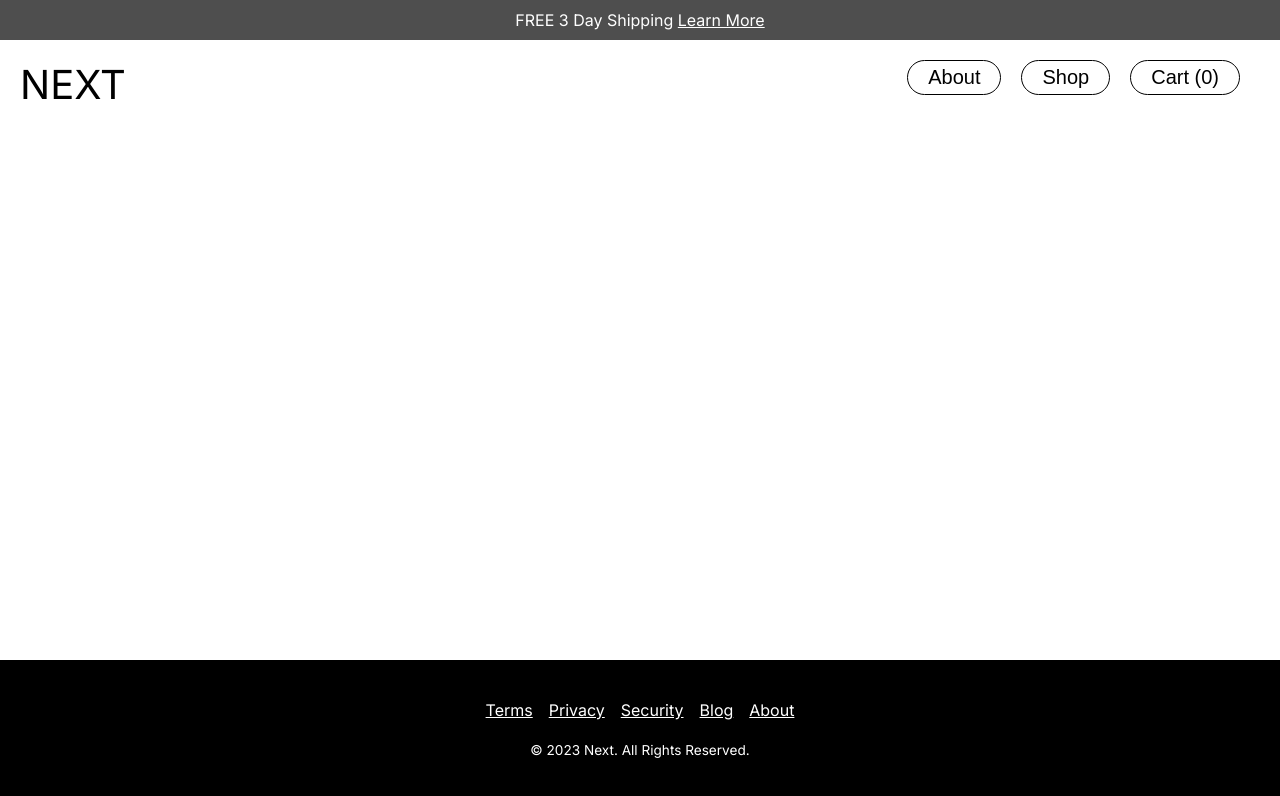
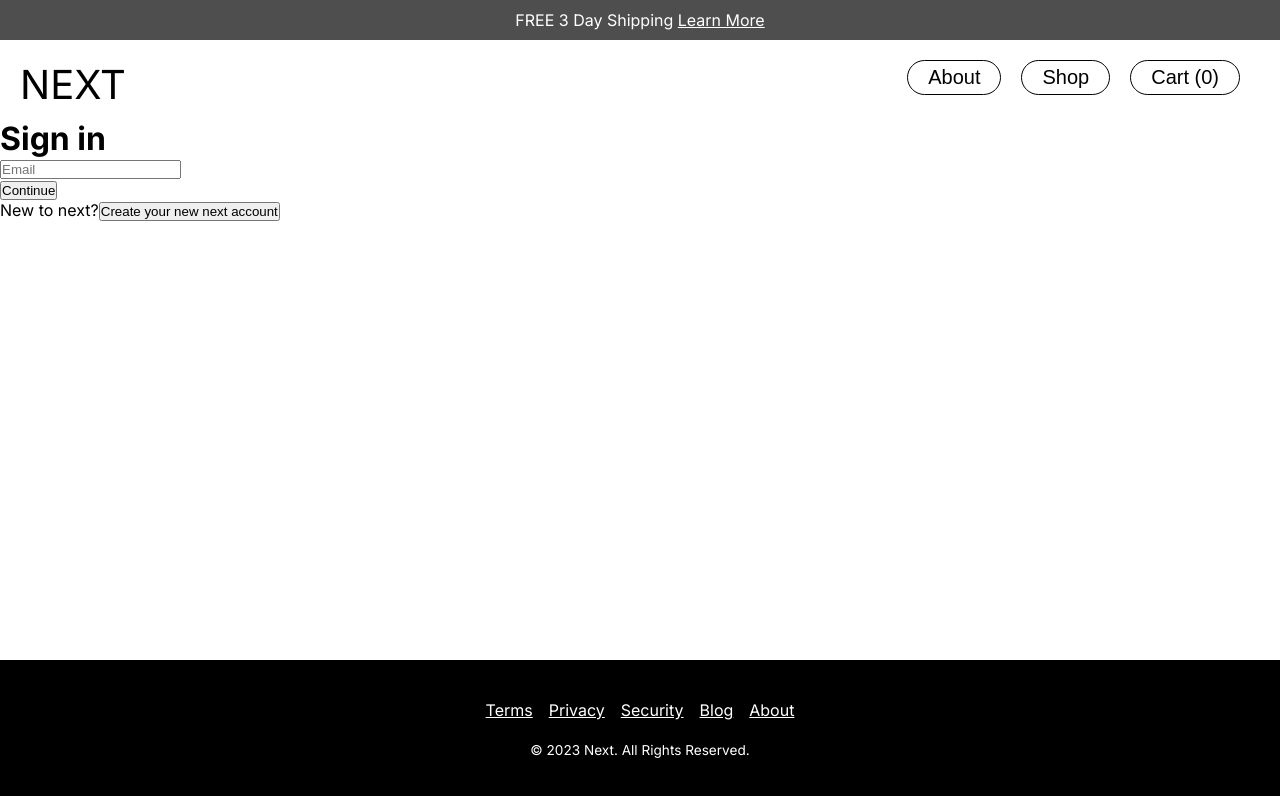
Before and after one commit to Bsodoge/Fullstack_Ecommerce_Nextjs, a Next.js app: page /login in a window 1280 px wide. Shown: the top 796 px of the page. Built offline with nearby package versions, Linux system fonts and the light colour scheme; no server answers; the database is empty.

Commit message:
Create basic layout for login

```diff
--- a/app/login/page.tsx
+++ b/app/login/page.tsx
@@ -1,7 +1,16 @@
 import styles from "./page.module.css"
-export default function Login(){
-    return(
+export default function Login() {
+    return (
         <main className={styles.main}>
+            <form action="">
+                <h1>Sign in</h1>
+                <div className={styles.field}>
+                    <input type="text" name="email" id="" placeholder="Email" required />
+                </div>
+                <button className={styles.signin_button} >Continue</button>
+            </form>
+            <span>New to next?</span>
+            <button className={styles.signup_button}>Create your new next account</button>
         </main>
     )
 }
```
